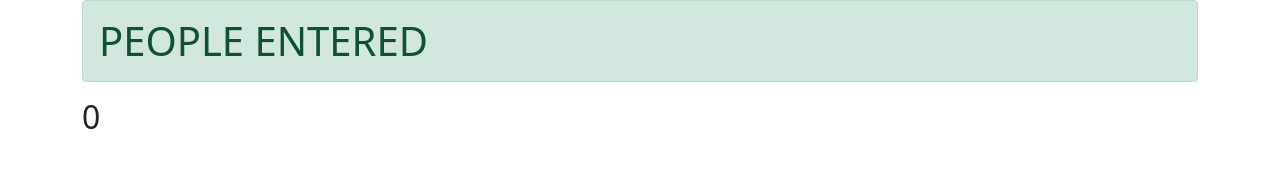
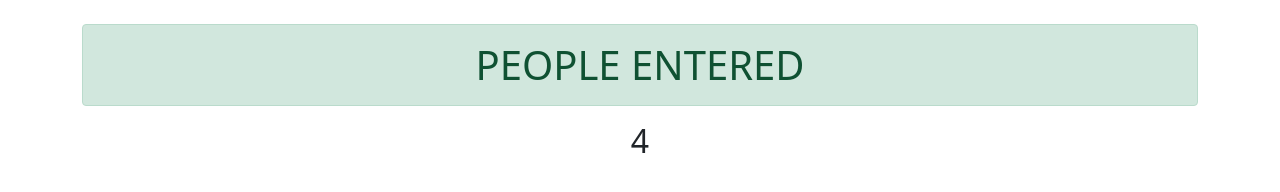
Before and after one commit to pythagoras58/Scrimba-JavaScript, a plain HTML site: page PassengerCouter/index.html in a window 1280 px wide. Drawn offline with nearby package versions, Linux system fonts and the light colour scheme.

Commit message:
COunter 4

```diff
--- a/PassengerCouter/index.html
+++ b/PassengerCouter/index.html
@@ -11,8 +11,10 @@
 </head>
 <body>
     <div class="container">
-        <h1 class="alert alert-success">PEOPLE ENTERED</h1>
-        <h2 id="count-el">0</h2>
+        <h1 class="alert alert-success text-center mt-4">PEOPLE ENTERED</h1>
+        <h2 id="count-el" class="text-center">0</h2>
     </div>
+
+    <script src="index.js"></script>
 </body>
 </html>
--- /dev/null
+++ b/PassengerCouter/index.js
@@ -0,0 +1 @@
+document.getElementById('count-el').innerText = 4;
```
